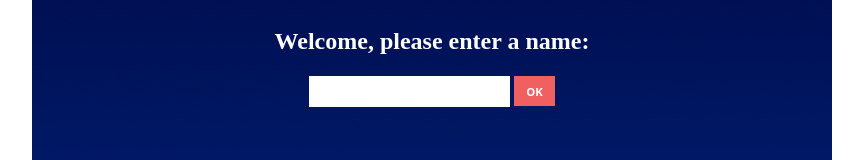
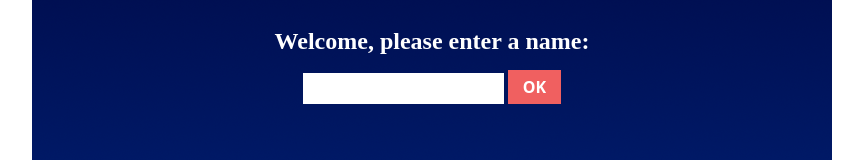
Before and after one commit to SionGriffiths/PolarityBox, a plain HTML site: page index.html in a window 1280 px wide. Shown: the part 172-332 px from the top of the page, without its empty margins (208-1071 px from the left). Drawn offline with nearby package versions, Linux system fonts and the light colour scheme.

Commit message:
css shenanigans pt2 - debug

```diff
--- a/Styles/default.css
+++ b/Styles/default.css
@@ -26,7 +26,7 @@
     height : 400px;
     margin : 0px auto;
     text-align: center;
-    padding :  200px 0px 0px  0px;
+    padding : 200px 0px 0px  0px;
 }
 
 #initialStuff h2 {
@@ -37,27 +37,23 @@
     padding : 8px 12px;
 }
 
+#initialStuff input.button{
 
-.button{
     background-color: #F06060;
     display: inline-block;
     color: #ffffff;
-    font-size: 0.71em;
+    font-size: 1em;
     font-weight: bold;
     font-family: 'Open Sans', sans-serif;
     text-decoration: none;
-    align-items: flex-start;
     text-align: center;
-    cursor: default;
-    border: 0;
-    margin: 6px 0;
-    /*padding: 0px 15px;*/
-    height: 30px;
-    /*float: left;*/
-    box-sizing: border-box;
-    letter-spacing: normal;
-    word-spacing: normal;
-    text-transform: none;
-    text-indent: 0px;
-    text-shadow: none;
+    /*border-top: 1px solid #F06060;*/
+    padding: 9px 15px;
+    line-height : 16px;
 }
+
+#initialStuff input.button:hover, #initialStuff input.button:focus {
+    cursor : pointer;
+    background-color : #000;
+    /*border-top: 1px solid #F06060;*/
+}
```
